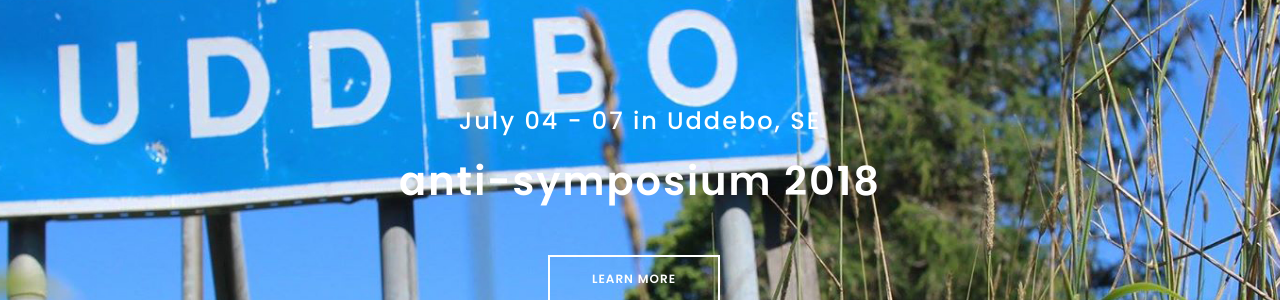
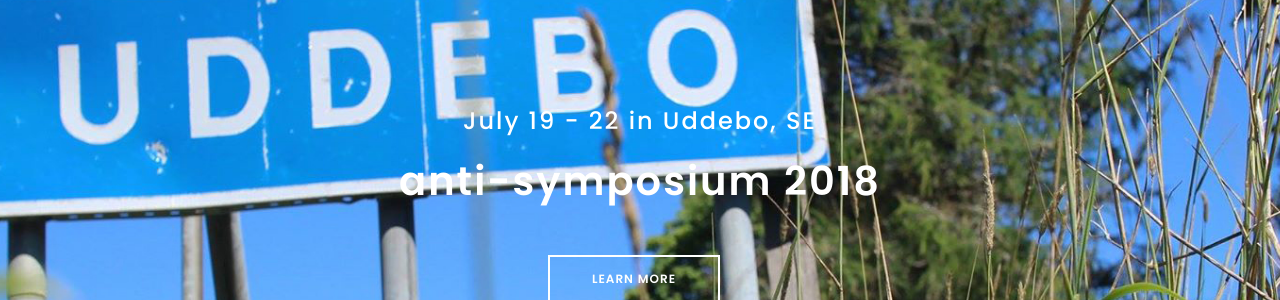
Before and after one commit to weremoose/jekyll_event_site, a Jekyll site: the page built from past_events/2018.md, in a window 1280 px wide and 900 px high. Shown: the part 257-557 px from the top of the window. Built offline with Jekyll 4.4.1, drawn with Linux system fonts in a browser that asks for light colours.

Commit message:
Update from Forestry.io martina bobrikova updated past_events/2018.md

```diff
--- a/past_events/2018.md
+++ b/past_events/2018.md
@@ -2,10 +2,10 @@
 layout: default
 permalink: "/2018/"
 intro_event_name: anti-symposium 2018
-intro_event_details: July 04 - 07 in Uddebo, SE
+intro_event_details: July 19 - 22 in Uddebo, SE
 intro_event_button_1: LEARN MORE
 intro_event_button_2:
-intro_event_background: ../images/intro-bg.jpg
+intro_event_background: "../images/intro-bg.jpg"
 overview_header: Here is a header
 overview_details: The International Encounters of Community and Environmental Sociology
   will take place this year, once again, in the rural Swedish village of Uddebo from
@@ -27,13 +27,18 @@ participant_2_name: Speaker 2
 participant_2_text: Curator, researcher, translator.
 participant_3_img: images/carlota_mir.jpg
 participant_3_name: Speaker 3
-participant_3_text: Her work, of a multidisciplinary and multilingual nature, interrogates the relationship between gender, sexuality and space in visual culture, design, curating and architecture from a feminist and queer perspective. Foundation, or Matadero Madrid, amongst others.
+participant_3_text: Her work, of a multidisciplinary and multilingual nature, interrogates
+  the relationship between gender, sexuality and space in visual culture, design,
+  curating and architecture from a feminist and queer perspective. Foundation, or
+  Matadero Madrid, amongst others.
 participant_4_img: images/carlota_mir.jpg
 participant_4_name: Speaker 4
-participant_4_text: Curator, researcher, translator and cultural agent currently based in Stockholm, Sweden.
+participant_4_text: Curator, researcher, translator and cultural agent currently based
+  in Stockholm, Sweden.
 participant_5_img: images/carlota_mir.jpg
 participant_5_name: Speaker 5
-participant_5_text: Stockholm, KTH/KKH, Kulturhuset, Index Contemporary Arts Foundation, Global Challenges Foundation, or Matadero Madrid, amongst others.
+participant_5_text: Stockholm, KTH/KKH, Kulturhuset, Index Contemporary Arts Foundation,
+  Global Challenges Foundation, or Matadero Madrid, amongst others.
 venue_map_url: https://www.google.com/maps/embed?pb=!1m18!1m12!1m3!1d2145.133829626117!2d13.258032815998122!3d57.47605658104915!2m3!1f0!2f0!3f0!3m2!1i1024!2i768!4f13.1!3m3!1m2!1s0x46506544ea0d7421%3A0x7e71fd9d71d8830a!2sUllasj%C3%B6gatan%207B%2C%20514%2092%20Uddebo!5e0!3m2!1sen!2sse!4v1579089490398!5m2!1sen!2sse
 sponsor_1: images/iaspis.jpeg
 sponsor_1_url: http://www.konstnarsnamnden.se/default.aspx?id=11328
```
